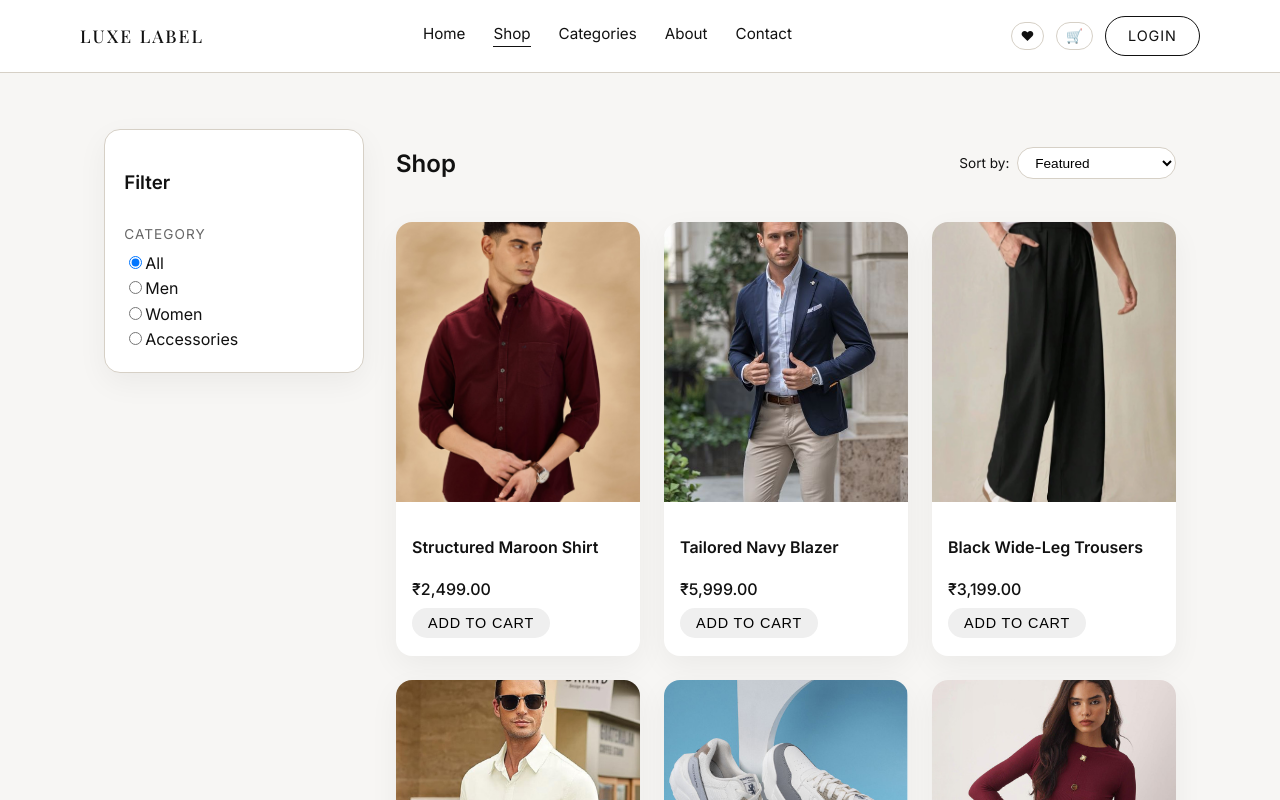
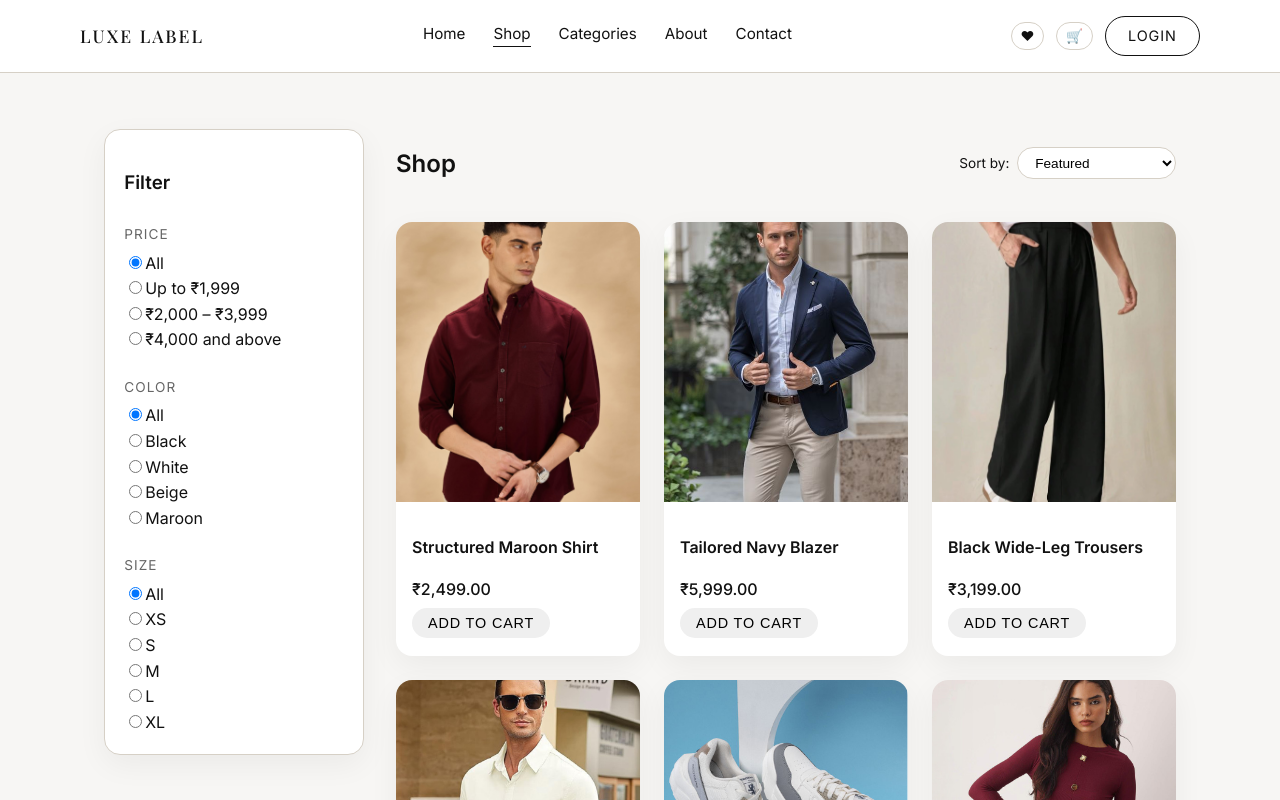
Before and after one commit to Khushii-24/Ecommerce-app, a React (Vite) app: page /shop in a window 1280 px wide. Shown: the top 800 px of the page. Built offline with nearby package versions, Linux system fonts and the light colour scheme.

Commit message:
Enhance Shop component with additional filters
Added filters for price, color, and size to the shop page. Updated the filtering logic to include new parameters and modified the UI for filter selection.

```diff
--- a/src/pages/Shop.jsx
+++ b/src/pages/Shop.jsx
@@ -1,3 +1,4 @@
+// Shop.jsx
 import { useMemo, useState } from "react";
 import { useSearchParams } from "react-router-dom";
 import { products } from "../data/products";
@@ -7,31 +8,46 @@ export default function Shop() {
   const [params, setParams] = useSearchParams();
   const [visibleCount, setVisibleCount] = useState(9);
 
-  const categoryFilter = params.get("category") || "all";
+  const priceFilter = params.get("price") || "all";
+  const colorFilter = params.get("color") || "all";
+  const sizeFilter = params.get("size") || "all";
   const sortBy = params.get("sort") || "featured";
 
-  const handleCategoryChange = (value) => {
+  const setParam = (key, value) => {
     const next = new URLSearchParams(params);
-    if (value === "all") next.delete("category");
-    else next.set("category", value);
-    setParams(next, { replace: true });
-  };
-
-  const handleSortChange = (value) => {
-    const next = new URLSearchParams(params);
-    next.set("sort", value);
+    if (value === "all" || !value) next.delete(key);
+    else next.set(key, value);
     setParams(next, { replace: true });
   };
 
   const filteredAndSorted = useMemo(() => {
     let list = [...products];
 
-    // filter by category
-    if (categoryFilter !== "all") {
-      list = list.filter((p) => p.category === categoryFilter);
+    // PRICE FILTER
+    if (priceFilter !== "all") {
+      list = list.filter((p) => {
+        if (priceFilter === "0-1999") return p.price <= 1999;
+        if (priceFilter === "2000-3999") return p.price >= 2000 && p.price <= 3999;
+        if (priceFilter === "4000+") return p.price >= 4000;
+        return true;
+      });
     }
 
-    // sort
+    // COLOR FILTER
+    if (colorFilter !== "all") {
+      list = list.filter(
+        (p) => p.color && p.color.toLowerCase() === colorFilter
+      );
+    }
+
+    // SIZE FILTER
+    if (sizeFilter !== "all") {
+      list = list.filter(
+        (p) => Array.isArray(p.sizes) && p.sizes.includes(sizeFilter)
+      );
+    }
+
+    // SORT
     if (sortBy === "price-asc") {
       list.sort((a, b) => a.price - b.price);
     } else if (sortBy === "price-desc") {
@@ -41,65 +57,149 @@ export default function Shop() {
     } else if (sortBy === "alpha-desc") {
       list.sort((a, b) => b.name.localeCompare(a.name));
     } else if (sortBy === "best-selling") {
-      // needs a field like popularity or soldCount on each product
       list.sort((a, b) => (b.soldCount || 0) - (a.soldCount || 0));
     }
 
     return list;
-  }, [categoryFilter, sortBy]);
+  }, [priceFilter, colorFilter, sizeFilter, sortBy]);
 
   return (
     <section className="section">
       <div className="container shop-layout">
-        {/* LEFT FILTER SIDEBAR */}
+        {/* LEFT FILTERS */}
         <aside className="shop-filters">
           <h3>Filter</h3>
+
+          {/* PRICE */}
           <div className="filter-group">
-            <p className="filter-label">Category</p>
+            <p className="filter-label">Price</p>
             <label>
               <input
                 type="radio"
-                name="category"
+                name="price"
                 value="all"
-                checked={categoryFilter === "all"}
-                onChange={() => handleCategoryChange("all")}
+                checked={priceFilter === "all"}
+                onChange={() => setParam("price", "all")}
               />
               All
             </label>
             <label>
               <input
                 type="radio"
-                name="category"
-                value="men"
-                checked={categoryFilter === "men"}
-                onChange={() => handleCategoryChange("men")}
+                name="price"
+                value="0-1999"
+                checked={priceFilter === "0-1999"}
+                onChange={() => setParam("price", "0-1999")}
               />
-              Men
+              Up to ₹1,999
             </label>
             <label>
               <input
                 type="radio"
-                name="category"
-                value="women"
-                checked={categoryFilter === "women"}
-                onChange={() => handleCategoryChange("women")}
+                name="price"
+                value="2000-3999"
+                checked={priceFilter === "2000-3999"}
+                onChange={() => setParam("price", "2000-3999")}
               />
-              Women
+              ₹2,000 – ₹3,999
             </label>
             <label>
               <input
                 type="radio"
-                name="category"
-                value="accessories"
-                checked={categoryFilter === "accessories"}
-                onChange={() => handleCategoryChange("accessories")}
+                name="price"
+                value="4000+"
+                checked={priceFilter === "4000+"}
+                onChange={() => setParam("price", "4000+")}
               />
-              Accessories
+              ₹4,000 and above
             </label>
+          </div>
+
+          {/* COLOR */}
+          <div className="filter-group">
+            <p className="filter-label">Color</p>
+            <label>
+              <input
+                type="radio"
+                name="color"
+                value="all"
+                checked={colorFilter === "all"}
+                onChange={() => setParam("color", "all")}
+              />
+              All
+            </label>
+            <label>
+              <input
+                type="radio"
+                name="color"
+                value="black"
+                checked={colorFilter === "black"}
+                onChange={() => setParam("color", "black")}
+              />
+              Black
+            </label>
+            <label>
+              <input
+                type="radio"
+                name="color"
+                value="white"
+                checked={colorFilter === "white"}
+                onChange={() => setParam("color", "white")}
+              />
+              White
+            </label>
+            <label>
+              <input
+                type="radio"
+                name="color"
+                value="beige"
+                checked={colorFilter === "beige"}
+                onChange={() => setParam("color", "beige")}
+              />
+              Beige
+            </label>
+            <label>
+              <input
+                type="radio"
+                name="color"
+                value="maroon"
+                checked={colorFilter === "maroon"}
+                onChange={() => setParam("color", "maroon")}
+              />
+              Maroon
+            </label>
+            {/* add more colors as needed */}
+          </div>
+
+          {/* SIZE */}
+          <div className="filter-group">
+            <p className="filter-label">Size</p>
+            <label>
+              <input
+                type="radio"
+                name="size"
+                value="all"
+                checked={sizeFilter === "all"}
+                onChange={() => setParam("size", "all")}
+              />
+              All
+            </label>
+            {["XS", "S", "M", "L", "XL"].map((s) => (
+              <label key={s}>
+                <input
+                  type="radio"
+                  name="size"
+                  value={s}
+                  checked={sizeFilter === s}
+                  onChange={() => setParam("size", s)}
+                />
+                {s}
+              </label>
+            ))}
           </div>
         </aside>
 
-        {/* RIGHT LIST + SORT */}
+        {/* RIGHT SIDE: same as previous answer */}
         <div className="shop-main">
           <div className="shop-toolbar">
             <h1>Shop</h1>
@@ -107,7 +207,7 @@ export default function Shop() {
               <span>Sort by:</span>
               <select
                 value={sortBy}
-                onChange={(e) => handleSortChange(e.target.value)}
+                onChange={(e) => setParam("sort", e.target.value)}
               >
                 <option value="featured">Featured</option>
                 <option value="price-asc">Price: Low to High</option>
@@ -121,12 +221,7 @@ export default function Shop() {
 
           <div className="grid">
             {filteredAndSorted.slice(0, visibleCount).map((p) => (
-              <ProductCard
-                key={p.id}
-                product={p}
-                // product click will redirect to product page now (see below)
-                mode="link"
-              />
+              <ProductCard key={p.id} product={p} mode="link" />
             ))}
           </div>
 
```
